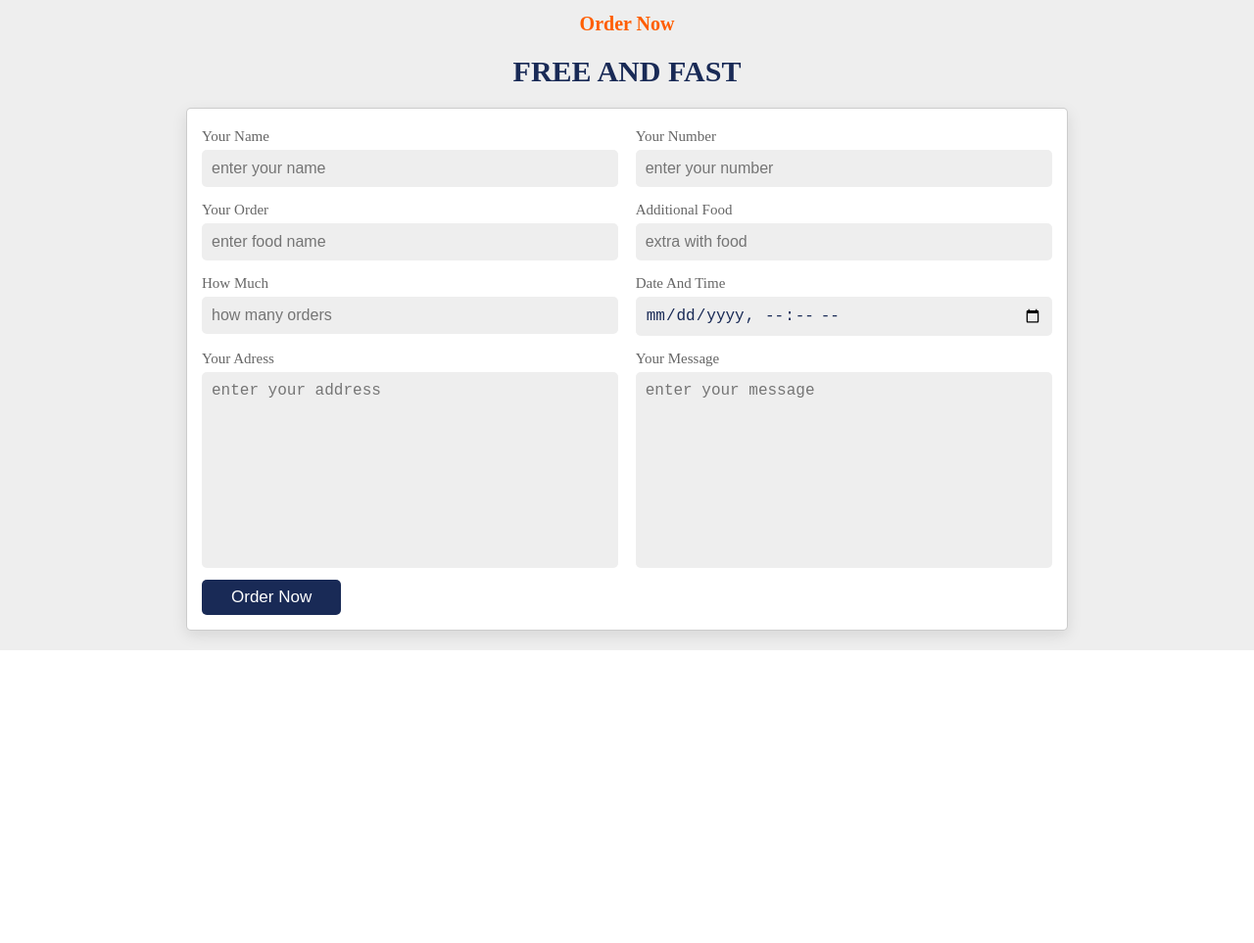
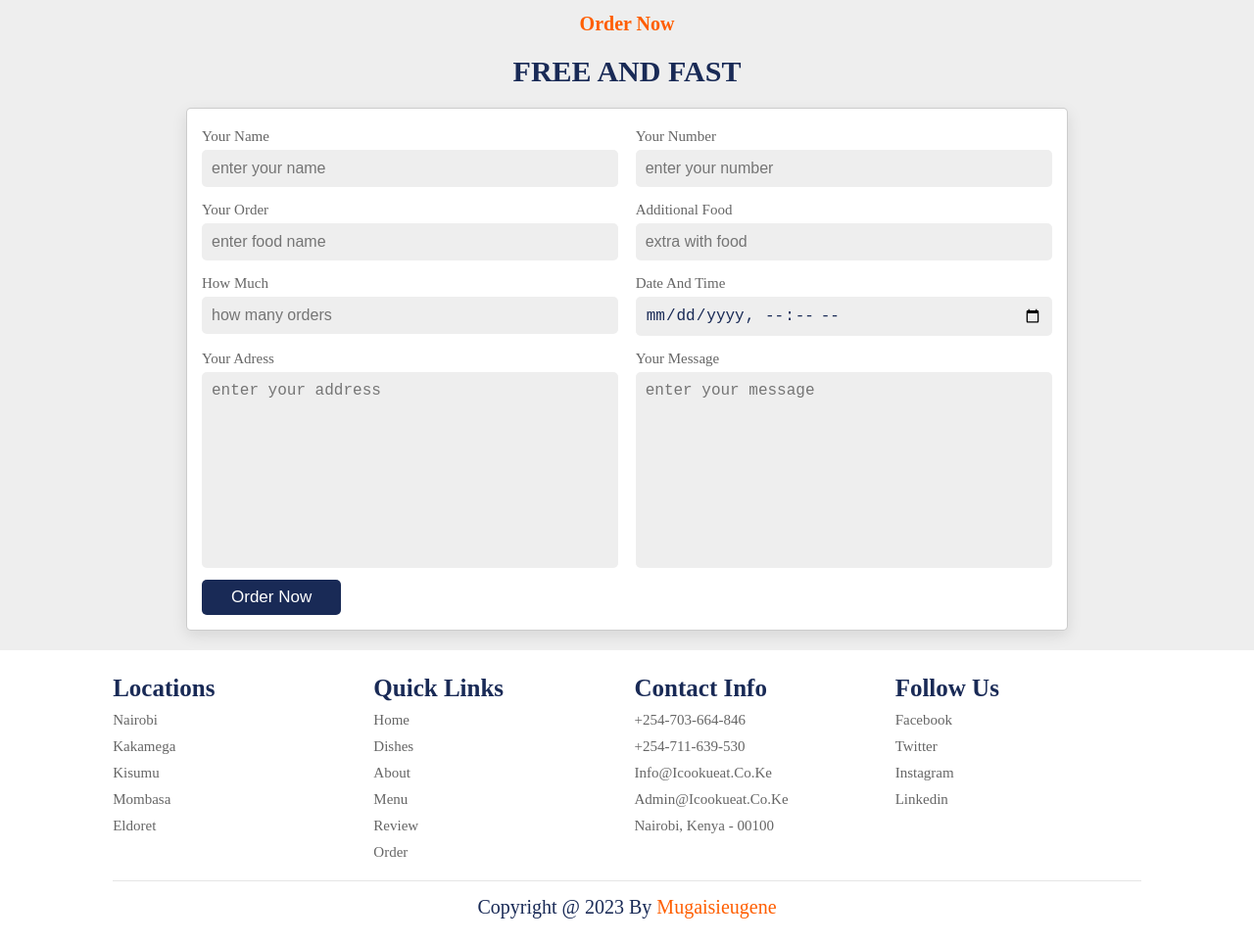
Before and after one commit to EugeneMugaisi/icookueat, a plain HTML site: page index.html in a window 1280 px wide. Shown: the part 3991-4954 px from the top of the page at 98% size. Before the commit the page ends 4655 px from the top, so only its background shows below. Drawn offline with nearby package versions, Linux system fonts and the light colour scheme.

Commit message:
created and edited footer section

```diff
--- a/css/styles.css
+++ b/css/styles.css
@@ -640,8 +640,50 @@ header .icons #menu-bars
     margin-top: 0;
 }
 
+/* footer section styling */
+.footer .box-container
+{
+    display: grid;
+    grid-template-columns: repeat(auto-fit, minmax(23rem, 1fr));
+    gap: 1.5rem;
+}
 
+.footer .box-container .box h3
+{
+    padding: .5rem 0;
+    font-size: 2.5rem;
+    color: var(--black);
+}
 
+.footer .box-container .box a
+{
+    display: block;
+    padding: .5rem 0;
+    font-size: 1.5rem;
+    color: var(--lightcolor);
+}
+
+.footer .box-container .box a:hover
+{
+    color: var(--orange);
+    text-decoration: underline;
+}
+
+.footer .credit
+{
+    text-align: center;
+    border-top: .1rem solid rgba(0,0,0,.1);
+    font-size: 2rem;
+    color: var(--black);
+    padding: .5rem;
+    padding-top: 1.5rem;
+    margin-top: 1.5rem;
+}
+
+.footer .credit span
+{
+    color: var(--orange);
+}
 
 
 
--- a/index.html
+++ b/index.html
@@ -593,6 +593,57 @@
 
 <!-- order section ends -->
 
+<!-- footer section starts -->
+
+<section class="footer">
+
+    <div class="box-container">
+
+        <div class="box">
+            <h3>locations</h3>
+            <a href="#">nairobi</a>
+            <a href="#">kakamega</a>
+            <a href="#">kisumu</a>
+            <a href="#">mombasa</a>
+            <a href="#">eldoret</a>
+        </div>
+
+        <div class="box">
+            <h3>quick links</h3>
+            <a href="#">home</a>
+            <a href="#">dishes</a>
+            <a href="#">about</a>
+            <a href="#">menu</a>
+            <a href="#">review</a>
+            <a href="#">order</a>
+        </div>
+
+        <div class="box">
+            <h3>contact info</h3>
+            <a href="#">+254-703-664-846</a>
+            <a href="#">+254-711-639-530</a>
+            <a href="#">info@icookueat.co.ke</a>
+            <a href="#">admin@icookueat.co.ke</a>
+            <a href="#">nairobi, kenya - 00100</a>
+        </div>
+
+        <div class="box">
+            <h3>follow us</h3>
+            <a href="#">facebook</a>
+            <a href="#">twitter</a>
+            <a href="#">instagram</a>
+            <a href="#">linkedin</a>
+        </div>
+
+    </div>
+
+    <div class="credit"> copyright @ 2023 by <span>mugaisieugene</span> </div>
+</section>
+
+<!-- footer section ends -->
+
+
+
 
 
 
```
